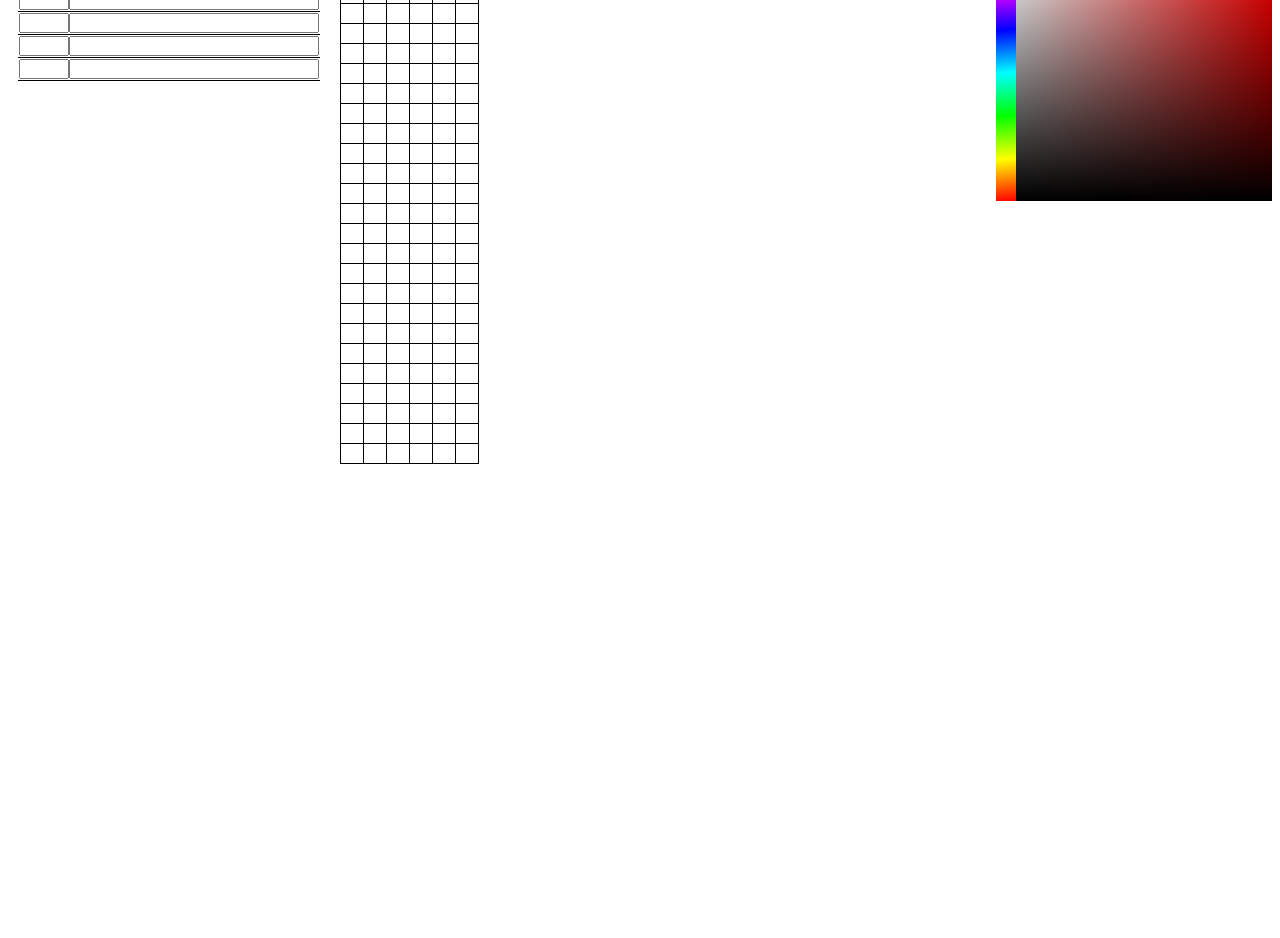
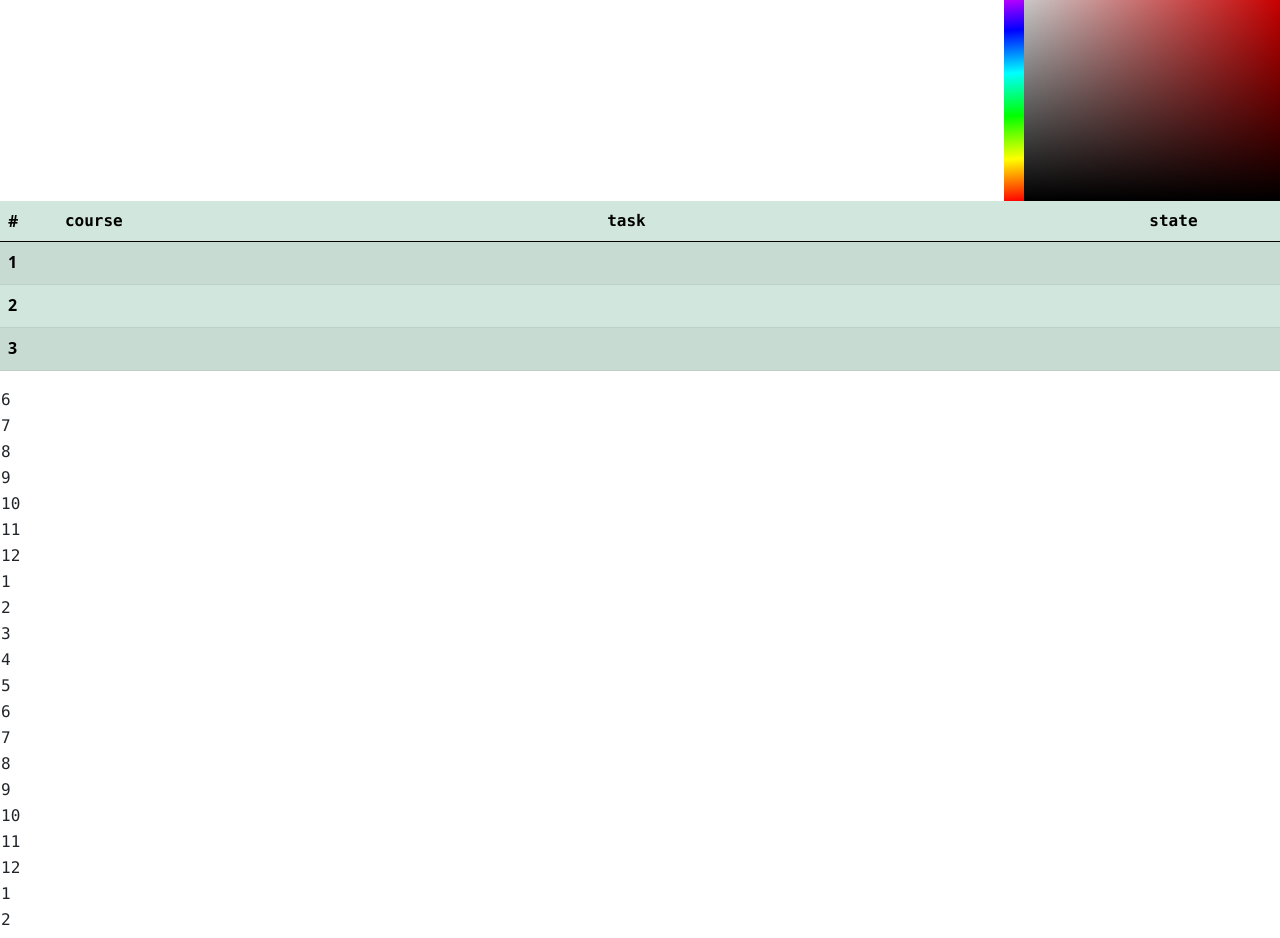
Before and after one commit to sth49/Final-Project, a plain HTML site: page daily_plan.html in a window 1280 px wide. Shown: the part 63-1001 px from the top of the page. Before the commit the page ends 800 px from the top, so only its background shows below. Drawn offline with nearby package versions, Linux system fonts and the light colour scheme.

Commit message:
This is daily plan

```diff
--- a/daily_plan.html
+++ b/daily_plan.html
@@ -1,54 +1,52 @@
-<html>
-    <style>
-        .selectTable {
-          border: 1px solid #000000;
-          border-collapse:collapse;
-          float:left;
-        }
-        .textTable{
-            border-left:10px solid #FFFFFF;
-            border-top: 3px solid #FFFFFF;
-            border-right: 20px solid #FFFFFF;
-            border-collapse:collapse;
-            float:left;
+<!DOCTYPE html>
+<html lang="en">
+  <head>
+    <title>Daily_plan</title>
+    <meta charset="utf-8" />
+    <meta name="viewport" content="width=device-width, initial-scale=1" />
 
-        }
-        .blank{
-            float:left;
-        }
-        tr td{
-            border: 1px solid #000000;
-            width: 20px;
-            height: 20px;
-            border-collapse:collapse;
-        }
+    <!-- Bootstrap CSS -->
+    <link
+      href="https://cdn.jsdelivr.net/npm/bootstrap@5.0.0/dist/css/bootstrap.min.css"
+      rel="stylesheet"
+      integrity="sha384-wEmeIV1mKuiNpC+IOBjI7aAzPcEZeedi5yW5f2yOq55WWLwNGmvvx4Um1vskeMj0"
+      crossorigin="anonymous"
+    />
+    <link
+      rel="stylesheet"
+      href="https://cdn.jsdelivr.net/npm/bootstrap-icons@1.4.1/font/bootstrap-icons.css"
+    />
 
-    </style>
+    <link rel="stylesheet" href="style_daily_plan.css" />
+
     <script src="http://code.jquery.com/jquery-1.4.4.min.js"></script>
     <script type="text/javascript">
       var num = 0;
       var tem;
       var h_clr;
-
       $(document).ready(function () {
         $(".selectTable tbody td").click(function () {
           var select = $(this);
-                select.id
+
           var b = select.css("background-color");
 
           var c = rgbToHex(b[5], b[8], b[11]);
 
-                if (c == "#000000") {
+          if (c === "#000000") {
             select.css("background-color", h_clr);
             num++;
-                }
-                else {
+          } else {
             select.css("background-color", h_clr);
           }
-                var h = (parseInt)(num / 6);
-                var m = ((num) % 6) * 10;
-                var time = String(h) + " Hour " + String(m) + " Minute";
-                document.getElementById('print_').innerHTML = time;
+          var h = parseInt(num / 6);
+          var m = (num % 6) * 10;
+          var time =
+            String(h) +
+            " Hour " +
+            String(m) +
+            " Minute" ;
+          document.getElementById("print_").innerHTML = time;
+
         });
       });
 
@@ -60,7 +58,6 @@
       function rgbToHex(r, g, b) {
         return "#" + componentToHex(r) + componentToHex(g) + componentToHex(b);
       }
-
 
       var cp = {
             bar: null, // color bar
@@ -153,6 +150,7 @@
                 }
             }
         };
+
     </script>
     <style>
         #palette {
@@ -169,67 +167,348 @@
     </style>
   </head>
 
+  <body onload="cp.init();"><canvas id="palette"></canvas>
+      <canvas id="bar"></canvas>
+
+    <header class="mt-2 ms-4">
+      <div class="d-flex">
+        <h2 class="text-success">
+          <i class="bi bi-calendar-check"></i>
+          <span class="font-monospace">Study Planner</span>
+        </h2>
+        <div class="d-flex mt-1 ms-3"></div>
+      </div>
+    </header>
+
+
+    <section class="cont-left">
+      <div class="task_table">
+        <table class="table table-striped table-success">
+          <thead>
+            <tr class="table-success">
+              <th scope="col font-monospace">#</th>
+              <th scope="col" class="course font-monospace">course</th>
+              <th scope="col" class="task font-monospace">task</th>
+              <th scope="col" class="check font-monospace">state</th>
+            </tr>
+          </thead>
+          <tbody>
+            <tr class="table-success">
+              <th scope="row">1</th>
+              <td class="table-success"><input type="text" style="border: none; background: transparent;"> </td>
+              <td class="table-success"><input type="text" style="border: none; background: transparent;"></td>
+              <td class="table-success"></td>
+            </tr>
+            <tr class="table-success">
+              <th scope="row">2</th>
+              <td class="table-success"><input type="text" style="border: none; background: transparent;"> </td>
+              <td class="table-success"><input type="text" style="border: none; background: transparent;"></td>
+              <td class="table-success"></td>
+            </tr>
+            <tr class="table-success">
+              <th scope="row">3</th>
+              <td class="table-success"><input type="text" style="border: none; background: transparent;"> </td>
+              <td class="table-success"><input type="text" style="border: none; background: transparent;"></td>
+              <td class="table-success"></td>
+            </tr>
+          </tbody>
+        </table>
+      </div>
+    </section>
+    <section class="cont-right">
+
+      <div id="print_"></div>
+
+      <div class="d-flex">
+        <table class="time font-monospace">
+          <tr>
+            <td>6</td>
+          </tr>
+          <tr>
+            <td>7</td>
+          </tr>
+          <tr>
+            <td>8</td>
+          </tr>
+          <tr>
+            <td>9</td>
+          </tr>
+          <tr>
+            <td>10</td>
+          </tr>
+          <tr>
+            <td>11</td>
+          </tr>
+          <tr>
+            <td>12</td>
+          </tr>
+          <tr>
+            <td>1</td>
+          </tr>
+          <tr>
+            <td>2</td>
+          </tr>
+          <tr>
+            <td>3</td>
+          </tr>
+          <tr>
+            <td>4</td>
+          </tr>
+          <tr>
+            <td>5</td>
+          </tr>
+          <tr>
+            <td>6</td>
+          </tr>
+          <tr>
+            <td>7</td>
+          </tr>
+          <tr>
+            <td>8</td>
+          </tr>
+          <tr>
+            <td>9</td>
+          </tr>
+          <tr>
+            <td>10</td>
+          </tr>
+          <tr>
+            <td>11</td>
+          </tr>
+          <tr>
+            <td>12</td>
+          </tr>
+          <tr>
+            <td>1</td>
+          </tr>
+          <tr>
+            <td>2</td>
+          </tr>
+          <tr>
+            <td>3</td>
+          </tr>
+          <tr>
+            <td>4</td>
+          </tr>
+          <tr>
+            <td>5</td>
+          </tr>
+        </table>
+        <table class="selectTable">
+          <tbody>
+            <tr>
+              <td></td>
+              <td></td>
+              <td></td>
+              <td></td>
+              <td></td>
+              <td></td>
+            </tr>
+            <tr>
+              <td></td>
+              <td></td>
+              <td></td>
+              <td></td>
+              <td></td>
+              <td></td>
+            </tr>
+            <tr>
+              <td></td>
+              <td></td>
+              <td></td>
+              <td></td>
+              <td></td>
+              <td></td>
+            </tr>
+            <tr>
+              <td></td>
+              <td></td>
+              <td></td>
+              <td></td>
+              <td></td>
+              <td></td>
+            </tr>
+            <tr>
+              <td></td>
+              <td></td>
+              <td></td>
+              <td></td>
+              <td></td>
+              <td></td>
+            </tr>
+            <tr>
+              <td></td>
+              <td></td>
+              <td></td>
+              <td></td>
+              <td></td>
+              <td></td>
+            </tr>
+            <tr>
+              <td></td>
+              <td></td>
+              <td></td>
+              <td></td>
+              <td></td>
+              <td></td>
+            </tr>
+            <tr>
+              <td></td>
+              <td></td>
+              <td></td>
+              <td></td>
+              <td></td>
+              <td></td>
+            </tr>
+            <tr>
+              <td></td>
+              <td></td>
+              <td></td>
+              <td></td>
+              <td></td>
+              <td></td>
+            </tr>
+            <tr>
+              <td></td>
+              <td></td>
+              <td></td>
+              <td></td>
+              <td></td>
+              <td></td>
+            </tr>
+            <tr>
+              <td></td>
+              <td></td>
+              <td></td>
+              <td></td>
+              <td></td>
+              <td></td>
+            </tr>
+            <tr>
+              <td></td>
+              <td></td>
+              <td></td>
+              <td></td>
+              <td></td>
+              <td></td>
+            </tr>
+            <tr>
+              <td></td>
+              <td></td>
+              <td></td>
+              <td></td>
+              <td></td>
+              <td></td>
+            </tr>
+            <tr>
+              <td></td>
+              <td></td>
+              <td></td>
+              <td></td>
+              <td></td>
+              <td></td>
+            </tr>
+            <tr>
+              <td></td>
+              <td></td>
+              <td></td>
+              <td></td>
+              <td></td>
+              <td></td>
+            </tr>
+            <tr>
+              <td></td>
+              <td></td>
+              <td></td>
+              <td></td>
+              <td></td>
+              <td></td>
+            </tr>
+            <tr>
+              <td></td>
+              <td></td>
+              <td></td>
+              <td></td>
+              <td></td>
+              <td></td>
+            </tr>
+            <tr>
+              <td></td>
+              <td></td>
+              <td></td>
+              <td></td>
+              <td></td>
+              <td></td>
+            </tr>
+            <tr>
+              <td></td>
+              <td></td>
+              <td></td>
+              <td></td>
+              <td></td>
+              <td></td>
+            </tr>
+            <tr>
+              <td></td>
+              <td></td>
+              <td></td>
+              <td></td>
+              <td></td>
+              <td></td>
+            </tr>
+            <tr>
+              <td></td>
+              <td></td>
+              <td></td>
+              <td></td>
+              <td></td>
+              <td></td>
+            </tr>
+            <tr>
+              <td></td>
+              <td></td>
+              <td></td>
+              <td></td>
+              <td></td>
+              <td></td>
+            </tr>
+            <tr>
+              <td></td>
+              <td></td>
+              <td></td>
+              <td></td>
+              <td></td>
+              <td></td>
+            </tr>
+            <tr>
+              <td></td>
+              <td></td>
+              <td></td>
+              <td></td>
+              <td></td>
+              <td></td>
+            </tr>
+            <tr>
+              <td></td>
+              <td></td>
+              <td></td>
+              <td></td>
+              <td></td>
+              <td></td>
+            </tr>
+          </tbody>
+        </table>
+      </div>
+    </section>
+
+    </head>
+
     <body onload="cp.init();">
 
         <canvas id="palette"></canvas>
-        <canvas id="bar"></canvas>
+        <canvas id="bar"></canvas></body>
 
-<body oncontextmenu="return false" ondragstart="return false" onselectstart="return false">
-   <div id = 'print_'>&nbsp Hour &nbsp Minute</div>
-    <table class ="textTable"  >
-        <tbody>
-            <tr>
-                <td style="width:300px;height:20px;"><input type="text" id="s1" style="width:50px;height:20px;font-size:15px;"><input type="text" id="t1"
-                        style="width:250px;height:20px;font-size:15px;"></td>
-            </tr>
-            <tr>
-                <td style="width:300px;height:20px;"><input type="text" id="s2" style="width:50px;height:20px;font-size:15px;"><input type="text" id="t2"
-                        style="width:250px;height:20px;font-size:15px;"></td>
-            </tr>
-            <tr>
-                <td style="width:300px;height:20px;"><input type="text" id="s3" style="width:50px;height:20px;font-size:15px;"><input type="text" id="t3"
-                        style="width:250px;height:20px;font-size:15px;"></td>
-            </tr>
-            <tr>
-                <td style="width:300px;height:20px;"><input type="text" id="s4" style="width:50px;height:20px;font-size:15px;"><input type="text" id="t4"
-                        style="width:250px;height:20px;font-size:15px;"></td>
-            </tr>
-            <tr>
-                <td style="width:300px;height:20px;"><input type="text" id="s5" style="width:50px;height:20px;font-size:15px;"><input type="text" id="t5"
-                        style="width:250px;height:20px;font-size:15px;"></td>
-            </tr>
-        </tbody>
-        </table>
 
-    <table class="selectTable" >
-      <tbody>
-        <tr><td>  </td><td>  </td><td>  </td><td> </td><td> </td><td> </td></tr>
-        <tr><td>  </td><td>  </td><td>  </td><td> </td><td> </td><td> </td></tr>
-        <tr><td>  </td><td>  </td><td>  </td><td> </td><td> </td><td> </td></tr>
-        <tr><td>  </td><td>  </td><td>  </td><td> </td><td> </td><td> </td></tr>
-        <tr><td>  </td><td>  </td><td>  </td><td> </td><td> </td><td> </td></tr>
-        <tr><td>  </td><td>  </td><td>  </td><td> </td><td> </td><td> </td></tr>
-        <tr><td>  </td><td>  </td><td>  </td><td> </td><td> </td><td> </td></tr>
-        <tr><td>  </td><td>  </td><td>  </td><td> </td><td> </td><td> </td></tr>
-        <tr><td>  </td><td>  </td><td>  </td><td> </td><td> </td><td> </td></tr>
-        <tr><td>  </td><td>  </td><td>  </td><td> </td><td> </td><td> </td></tr>
-        <tr><td>  </td><td>  </td><td>  </td><td> </td><td> </td><td> </td></tr>
-        <tr><td>  </td><td>  </td><td>  </td><td> </td><td> </td><td> </td></tr>
-        <tr><td>  </td><td>  </td><td>  </td><td> </td><td> </td><td> </td></tr>
-        <tr><td>  </td><td>  </td><td>  </td><td> </td><td> </td><td> </td></tr>
-        <tr><td>  </td><td>  </td><td>  </td><td> </td><td> </td><td> </td></tr>
-        <tr><td>  </td><td>  </td><td>  </td><td> </td><td> </td><td> </td></tr>
-        <tr><td>  </td><td>  </td><td>  </td><td> </td><td> </td><td> </td></tr>
-        <tr><td>  </td><td>  </td><td>  </td><td> </td><td> </td><td> </td></tr>
-        <tr><td>  </td><td>  </td><td>  </td><td> </td><td> </td><td> </td></tr>
-        <tr><td>  </td><td>  </td><td>  </td><td> </td><td> </td><td> </td></tr>
-        <tr><td>  </td><td>  </td><td>  </td><td> </td><td> </td><td> </td></tr>
-        <tr><td>  </td><td>  </td><td>  </td><td> </td><td> </td><td> </td></tr>
-        <tr><td>  </td><td>  </td><td>  </td><td> </td><td> </td><td> </td></tr>
-        <tr><td>  </td><td>  </td><td>  </td><td> </td><td> </td><td> </td></tr>
-        <tr><td>  </td><td>  </td><td>  </td><td> </td><td> </td><td> </td></tr>
-      </tbody>
-    </table>
 
 
 
```
Lines whose indentation alone changed are shown as unchanged.
